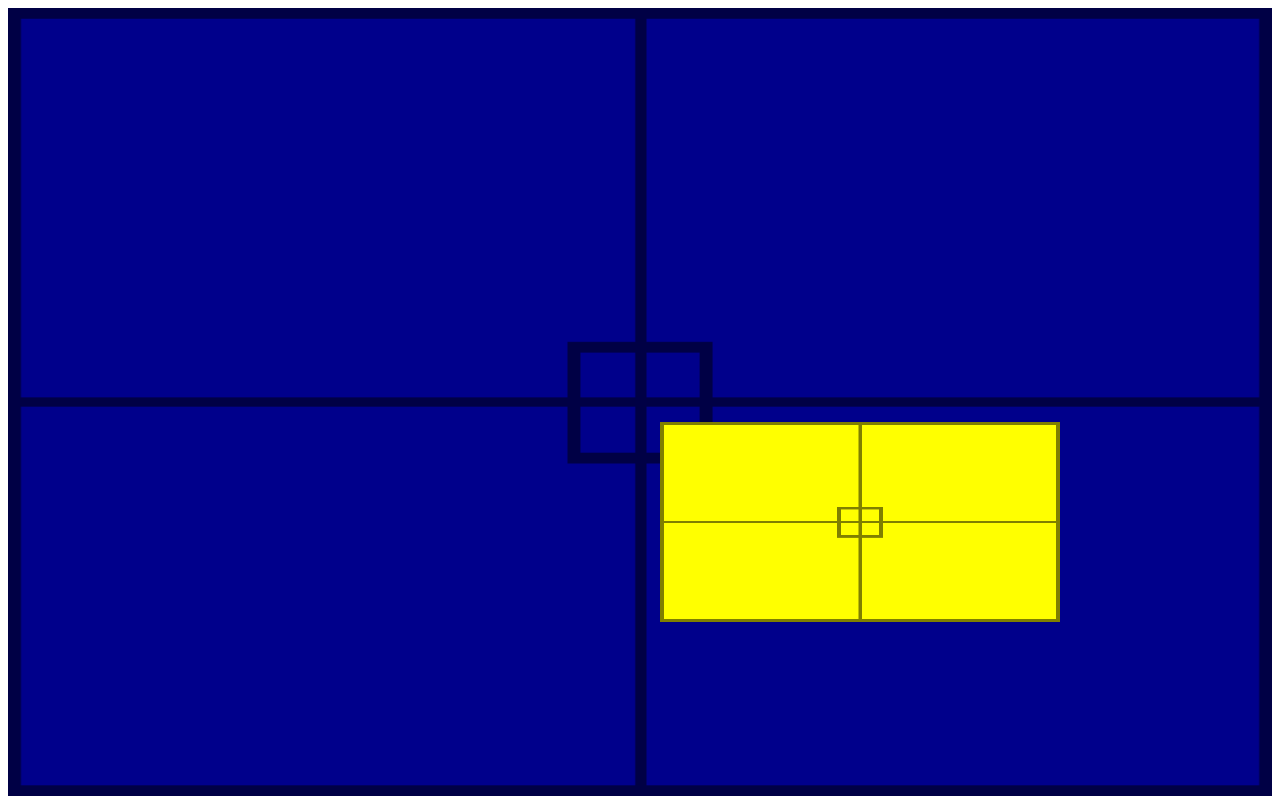
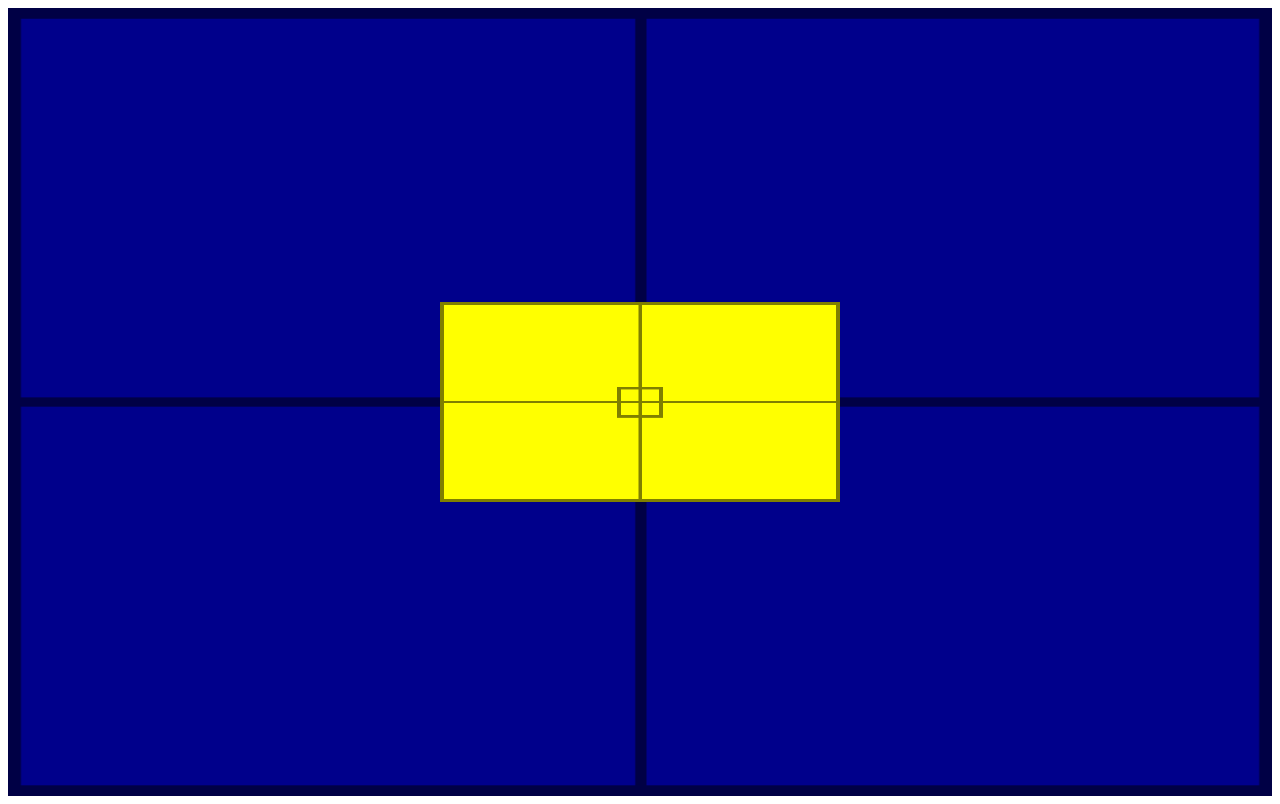
Before and after one commit to antonyalvess/html-css, a plain HTML site: page exercicios/ex022/fundo007.html in a window 1280 px wide. Drawn offline with Linux system fonts and the light colour scheme.

Commit message:
Centraliizei 100% a caixa amarela na caixa roxa

```diff
--- a/exercicios/ex022/fundo007.html
+++ b/exercicios/ex022/fundo007.html
@@ -25,7 +25,7 @@
             left: 50%;
             top: 50%;
 
-            transform: translate(20px, 20px);
+            transform: translate(-50%, -50%);
         }
     </style>
 </head>
```
